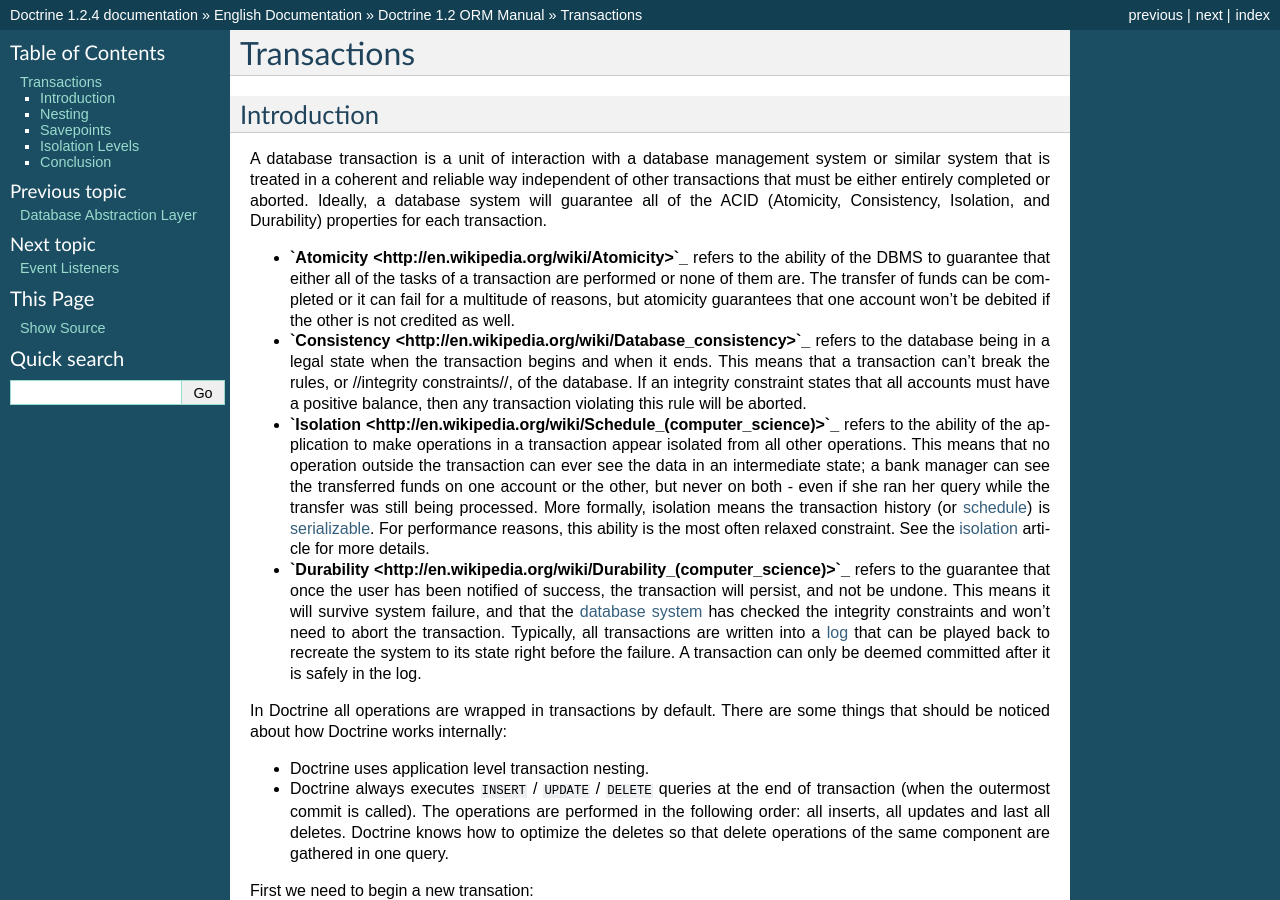
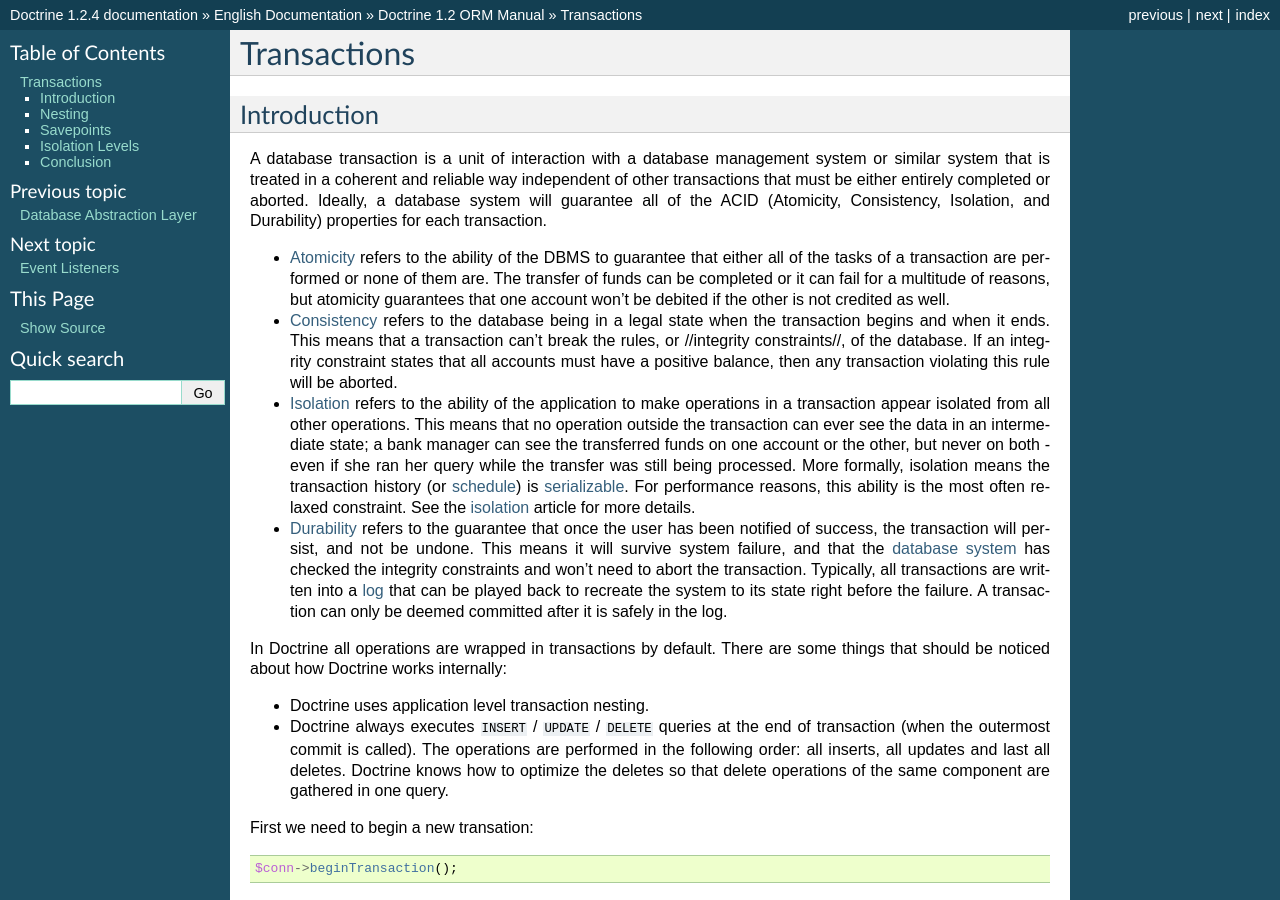
Before and after one commit to doctrine/doctrine1-documentation, a Sphinx documentation site: the page built from source/en/manual/transactions.rst, in a window 1280 px wide and 900 px high. Built offline with Sphinx 7.4.7, drawn with Linux system fonts in a browser that asks for light colours.

Commit message:
doctrine1-documentation-18: Fix transactions.rst

```diff
--- a/source/en/manual/transactions.rst
+++ b/source/en/manual/transactions.rst
@@ -13,19 +13,19 @@
 all of the ACID (Atomicity, Consistency, Isolation, and Durability)
 properties for each transaction.
 
--  **`Atomicity <http://en.wikipedia.org/wiki/Atomicity>`_** refers to the
+-  `Atomicity <http://en.wikipedia.org/wiki/Atomicity>`_ refers to the
    ability of the DBMS to guarantee that either all of the tasks of a
    transaction are performed or none of them are. The transfer of funds
    can be completed or it can fail for a multitude of reasons, but
    atomicity guarantees that one account won't be debited if the other
    is not credited as well.
--  **`Consistency <http://en.wikipedia.org/wiki/Database_consistency>`_**
+-  `Consistency <http://en.wikipedia.org/wiki/Database_consistency>`_
    refers to the database being in a legal state when the transaction
    begins and when it ends. This means that a transaction can't break
    the rules, or //integrity constraints//, of the database. If an
    integrity constraint states that all accounts must have a positive
    balance, then any transaction violating this rule will be aborted.
--  **`Isolation <http://en.wikipedia.org/wiki/Schedule_(computer_science)>`_** refers to the ability of the application to make
+-  `Isolation <http://en.wikipedia.org/wiki/Schedule_(computer_science)>`_ refers to the ability of the application to make
    operations in a transaction appear isolated from all other
    operations. This means that no operation outside the transaction can
    ever see the data in an intermediate state; a bank manager can see
@@ -35,7 +35,7 @@
    `schedule <http://en.wikipedia.org/wiki/Schedule_(computer_science)>`_) is `serializable <http://en.wikipedia.org/wiki/Serializability>`_. For performance reasons, this ability is the most
    often relaxed constraint. See the
    `isolation <http://en.wikipedia.org/wiki/Isolation_(computer_science)>`_ article for more details.
--  **`Durability <http://en.wikipedia.org/wiki/Durability_(computer_science)>`_** refers to the guarantee that once the user has been
+-  `Durability <http://en.wikipedia.org/wiki/Durability_(computer_science)>`_ refers to the guarantee that once the user has been
    notified of success, the transaction will persist, and not be undone.
    This means it will survive system failure, and that the
    `database system <http://en.wikipedia.org/wiki/Database_system>`_ has
```
